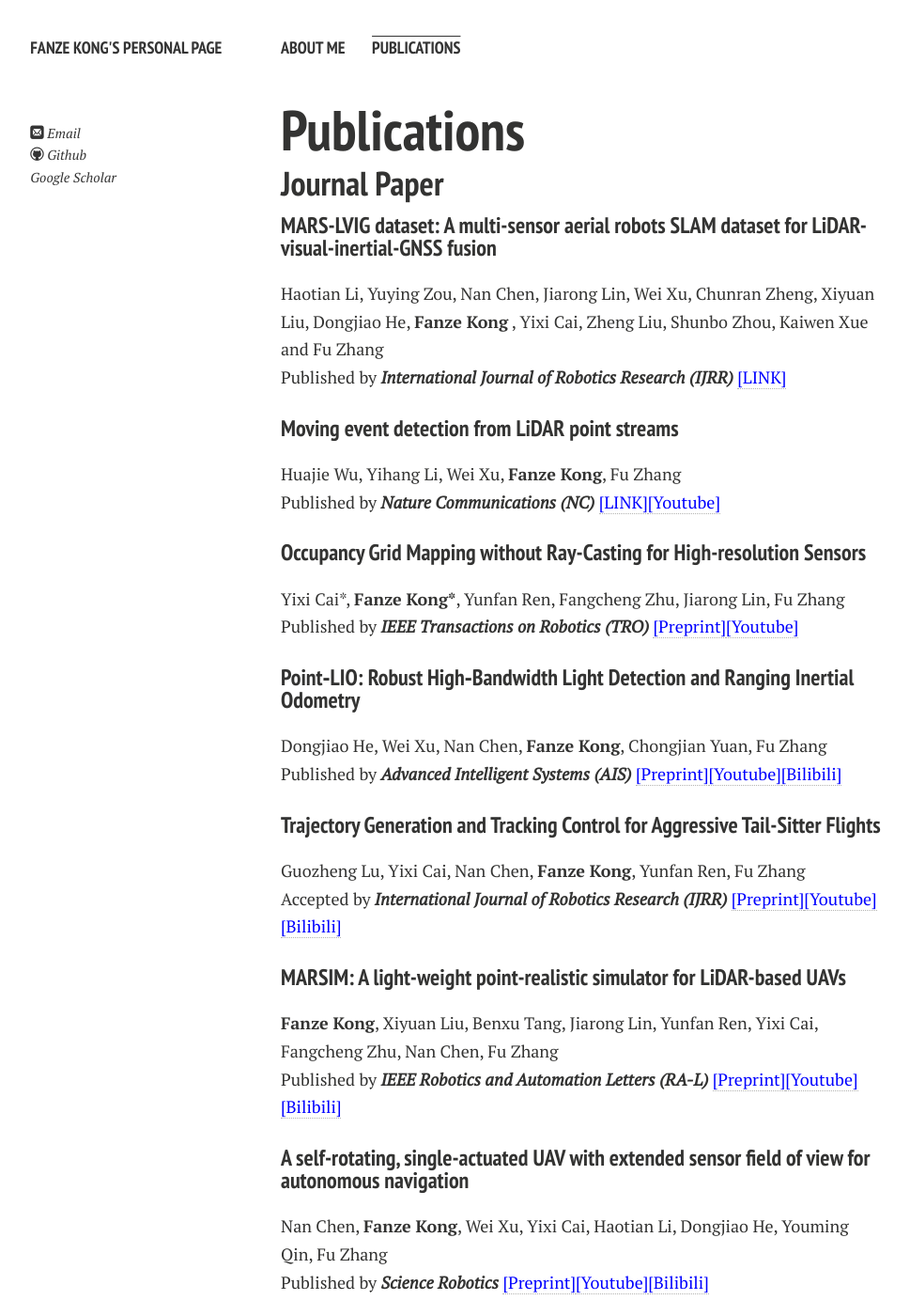
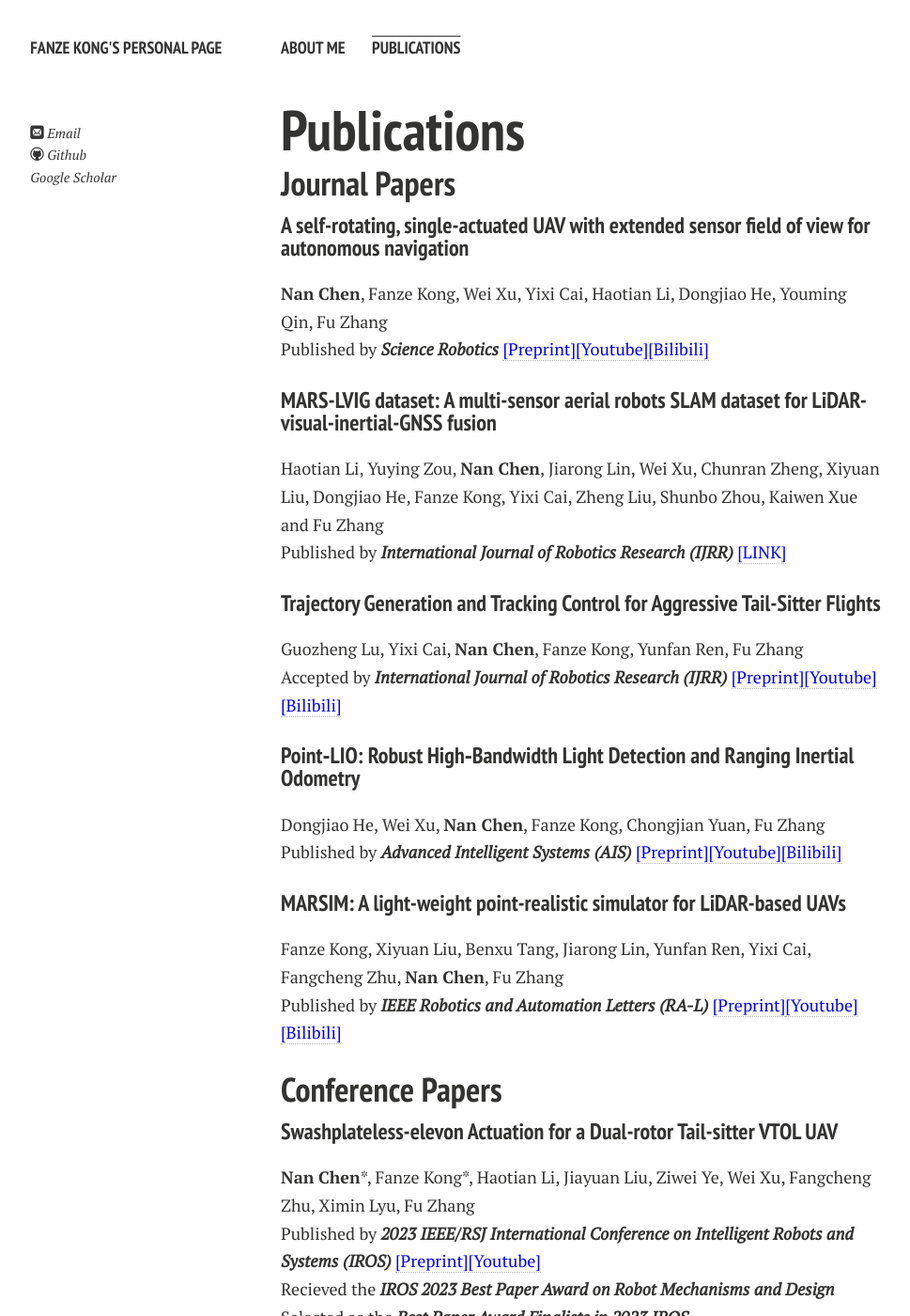
Before and after one commit to lawrence-cn/lawrence-cn.github.io, a Jekyll site: the page built from publications.md, in a window 1280 px wide and 1400 px high. Shown: the whole window at 94% size, without its empty margins (21-990 px from the left). Built offline with Jekyll 4.4.1, drawn with Linux system fonts in a browser that asks for light colours; nearby versions of some CDN libraries; comment, search, counter and statistics services are not loaded; a style sheet for code colours, icons or effects is not loaded; some of the changed text lies outside the part shown.

Commit message:
update paper list

```diff
--- a/publications.md
+++ b/publications.md
@@ -6,66 +6,48 @@ title: Publications
 
 # Publications
 
-## Journal Paper
+## Journal Papers
+
+### A self-rotating, single-actuated UAV with extended sensor field of view for autonomous navigation
+**Nan Chen**, Fanze Kong, Wei Xu, Yixi Cai, Haotian Li, Dongjiao He, Youming Qin, Fu Zhang
+<br>Published by ***Science Robotics*** [<font color=blue>[Preprint]</font>](https://mars.hku.hk/papers/scirobotics.ade4538_.pdf)[<font color=blue>[Youtube]</font>](https://youtu.be/lrEJnJrRJsQ?si=AjWy0GhPUC-1RrOC)[<font color=blue>[Bilibili]</font>](https://www.bilibili.com/video/BV1Ro4y1i7mE)
+
 
 ### MARS-LVIG dataset: A multi-sensor aerial robots SLAM dataset for LiDAR-visual-inertial-GNSS fusion
-Haotian Li, Yuying Zou, Nan Chen, Jiarong Lin, Wei Xu, Chunran Zheng, Xiyuan Liu, Dongjiao He, **Fanze Kong** , Yixi Cai, Zheng Liu, Shunbo Zhou, Kaiwen Xue and Fu Zhang
+Haotian Li, Yuying Zou, **Nan Chen**, Jiarong Lin, Wei Xu, Chunran Zheng, Xiyuan Liu, Dongjiao He, Fanze Kong, Yixi Cai, Zheng Liu, Shunbo Zhou, Kaiwen Xue and Fu Zhang
 <br>Published by ***International Journal of Robotics Research (IJRR)*** [<font color=blue>[LINK]</font>](https://mars.hku.hk/dataset.html)
 
-### Moving event detection from LiDAR point streams
-Huajie Wu, Yihang Li, Wei Xu, **Fanze Kong**, Fu Zhang
-<br>Published by ***Nature Communications (NC)*** [<font color=blue>[LINK]</font>](https://www.nature.com/articles/s41467-023-44554-8.epdf?sharing_token=ZuWvmxFIoXuaB14PDzgDc9RgN0jAjWel9jnR3ZoTv0MhUHPWiyQI5nv-ChA9kanQpjrYpXCoL3AtkFG9QqXjpC3r6jTl5aYUzZhk1oA6pElyQARuGLwrxrgsIvqCxaUKvDg8HP_7aqDumWwUB-Al7DGs28mlwtfVMO0OEiz2-Dc%3D)[<font color=blue>[Youtube]</font>](https://youtu.be/SYaig2eHV5I?si=FcWL-VmTL7q5B4HM)
+### Trajectory Generation and Tracking Control for Aggressive Tail-Sitter Flights
+Guozheng Lu, Yixi Cai, **Nan Chen**, Fanze Kong, Yunfan Ren, Fu Zhang
+<br>Accepted by ***International Journal of Robotics Research (IJRR)*** [<font color=blue>[Preprint]</font>](https://arxiv.org/pdf/2212.11552.pdf)[<font color=blue>[Youtube]</font>](https://youtu.be/2x_bLbVuyrk?si=on8mgj96K2cthpsA)[<font color=blue>[Bilibili]</font>](https://www.bilibili.com/video/BV1Z84y1s7BR)
 
-### Occupancy Grid Mapping without Ray-Casting for High-resolution Sensors
-<!-- [[Preprint]](https://arxiv.org/pdf/2307.08493.pdf)[[Video]](https://www.youtube.com/watch?v=m5QQPbkYYnA) -->
-Yixi Cai\*, **Fanze Kong\***, Yunfan Ren, Fangcheng Zhu, Jiarong Lin, Fu Zhang
-<br>Published by ***IEEE Transactions on Robotics (TRO)*** [<font color=blue>[Preprint]</font>](https://arxiv.org/pdf/2307.08493.pdf)[<font color=blue>[Youtube]</font>](https://youtu.be/m5QQPbkYYnA?si=SSc4g1yhleJJoijZ)
 
 ### Point‐LIO: Robust High‐Bandwidth Light Detection and Ranging Inertial Odometry
-Dongjiao He, Wei Xu, Nan Chen, **Fanze Kong**, Chongjian Yuan, Fu Zhang
+Dongjiao He, Wei Xu, **Nan Chen**, Fanze Kong, Chongjian Yuan, Fu Zhang
 <br>Published by ***Advanced Intelligent Systems (AIS)*** [<font color=blue>[Preprint]</font>](https://onlinelibrary.wiley.com/doi/epdf/10.1002/aisy.202200459)[<font color=blue>[Youtube]</font>](https://youtu.be/oS83xUs42Uw?si=aHDnNhM_4xNcFXU-)[<font color=blue>[Bilibili]</font>](https://www.bilibili.com/video/BV1xL411R7Yq)
 
-### Trajectory Generation and Tracking Control for Aggressive Tail-Sitter Flights
-Guozheng Lu, Yixi Cai, Nan Chen, **Fanze Kong**, Yunfan Ren, Fu Zhang
-<br>Accepted by ***International Journal of Robotics Research (IJRR)*** [<font color=blue>[Preprint]</font>](https://arxiv.org/pdf/2212.11552.pdf)[<font color=blue>[Youtube]</font>](https://youtu.be/2x_bLbVuyrk?si=on8mgj96K2cthpsA)[<font color=blue>[Bilibili]</font>](https://www.bilibili.com/video/BV1Z84y1s7BR)
 
 ### MARSIM: A light-weight point-realistic simulator for LiDAR-based UAVs
-**Fanze Kong**, Xiyuan Liu, Benxu Tang, Jiarong Lin, Yunfan Ren, Yixi Cai, Fangcheng Zhu, Nan Chen, Fu Zhang
+Fanze Kong, Xiyuan Liu, Benxu Tang, Jiarong Lin, Yunfan Ren, Yixi Cai, Fangcheng Zhu, **Nan Chen**, Fu Zhang
 <br>Published by ***IEEE Robotics and Automation Letters (RA-L)*** [<font color=blue>[Preprint]</font>](https://arxiv.org/abs/2211.10716.pdf)[<font color=blue>[Youtube]</font>](https://youtu.be/hiRtcq-5lN0?si=ELwVtgSFala3ncQU)[<font color=blue>[Bilibili]</font>](https://www.bilibili.com/video/BV1M84y117KG)
 
-### A self-rotating, single-actuated UAV with extended sensor field of view for autonomous navigation
-Nan Chen, **Fanze Kong**, Wei Xu, Yixi Cai, Haotian Li, Dongjiao He, Youming Qin, Fu Zhang
-<br>Published by ***Science Robotics*** [<font color=blue>[Preprint]</font>](https://mars.hku.hk/papers/scirobotics.ade4538_.pdf)[<font color=blue>[Youtube]</font>](https://youtu.be/lrEJnJrRJsQ?si=AjWy0GhPUC-1RrOC)[<font color=blue>[Bilibili]</font>](https://www.bilibili.com/video/BV1Ro4y1i7mE)
 
-### Large-Scale LiDAR Consistent Mapping using Hierachical LiDAR Bundle Adjustment
-Xiyuan Liu, Zheng Liu, **Fanze Kong**, Fu Zhang
-<br>Published by ***IEEE Robotics and Automation Letters (RA-L)***, presented on ***IROS 2023*** [<font color=blue>[Preprint]</font>](https://arxiv.org/abs/2209.11939.pdf)[<font color=blue>[Youtube]</font>](https://youtu.be/CuLnTnXVujw?si=DFdouSceGqpEP_Zn)[<font color=blue>[Bilibili]</font>](https://www.bilibili.com/video/BV1Qg41127j9)
 
-### Avoiding Dynamic Small Obstacles With Onboard Sensing and Computation on Aerial Robots
-**Fanze Kong\***, Wei Xu\*, Yixi Cai, Fu Zhang
-<br>Published by ***IEEE Robotics and Automation Letters (RA-L) with IROS 2021*** [<font color=blue>[Preprint]</font>](https://arxiv.org/abs/2103.00406.pdf)[<font color=blue>[Youtube]</font>](https://youtu.be/mjtmpEYwQsI?si=6gpj3JQG0wbc4xxU)[<font color=blue>[Bilibili]</font>](https://www.bilibili.com/video/BV1w3411k7bj)
 
-## Conference Paper
+## Conference Papers
 
 ### Swashplateless-elevon Actuation for a Dual-rotor Tail-sitter VTOL UAV
-Nan Chen\*, **Fanze Kong\***, Haotian Li, Jiayuan Liu, Ziwei Ye, Wei Xu, Fangcheng Zhu, Ximin Lyu, Fu Zhang
+**Nan Chen**\*, Fanze Kong\*, Haotian Li, Jiayuan Liu, Ziwei Ye, Wei Xu, Fangcheng Zhu, Ximin Lyu, Fu Zhang
 <br>Published by ***2023 IEEE/RSJ International Conference on Intelligent Robots and Systems (IROS)*** [<font color=blue>[Preprint]</font>](https://arxiv.org/abs/2309.13559.pdf)[<font color=blue>[Youtube]</font>](https://youtu.be/Sx9Rk4Zf7sQ?si=-JGP7CZFW_FYLHKX)
 <br>Recieved the ***IROS 2023 Best Paper Award on Robot Mechanisms and Design***
 <br>Selected as the ***Best Paper Award Finalists in 2023 IROS***.
 
-### Decentralized Swarm Trajectory Generation for LiDAR-based Aerial Tracking in Cluttered Environments
-Longji Yin, Fangcheng Zhu, Yunfan Ren, **Fanze Kong**, Fu Zhang
-<br>Published by ***2023 IEEE/RSJ International Conference on Intelligent Robots and Systems (IROS)*** [<font color=blue>[Youtube]</font>](https://youtu.be/04-ls0PHkuU?si=BJxpHd4aQ52Sw8eM)[<font color=blue>[Bilibili]</font>](https://www.bilibili.com/video/BV1bv4y1Y7Sa)
-<br>Selected as the ***Best Paper Award Finalists in 2023 IROS***.
 
 ### HALO: A Safe, Coaxial, and Dual-Ducted UAV without Servo
-Haotian Li, Nan Chen, **Fanze Kong**, Yuying Zou, Shenji Zhou, Dongjiao He, Fu Zhang
+Haotian Li, **Nan Chen**, Fanze Kong, Yuying Zou, Shenji Zhou, Dongjiao He, Fu Zhang
 <br>Published by ***2023 IEEE/RSJ International Conference on Intelligent Robots and Systems (IROS)*** [<font color=blue>[Bilibili]</font>](https://www.bilibili.com/video/BV1ys4y1L7eG)
 
-### Bubble Explorer: Fast UAV Exploration in Large-Scale and Cluttered 3D-Environments using Occlusion-Free Spheres
-Benxu Tang, Yunfan Ren, Fangcheng Zhu, Rui He, Siqi Liang, **Fanze Kong**, Fu Zhang
-<br>Published by ***2023 IEEE/RSJ International Conference on Intelligent Robots and Systems (IROS)*** [<font color=blue>[Preprint]</font>](https://arxiv.org/abs/2304.00852.pdf)[<font color=blue>[Youtube]</font>](https://youtu.be/4FqgNSbrx04?si=9UADubCFxVe6lAwz)[<font color=blue>[Bilibili]</font>](https://www.bilibili.com/video/BV1zx4y1K7LJ)
 
 ### Decentralized LiDAR-inertial Swarm Odometry
-Fangcheng Zhu, Yunfan Ren, **Fanze Kong**, Huajie Wu, Siqi Liang, Nan Chen, Wei Xu, Fu Zhang
+Fangcheng Zhu, Yunfan Ren, Fanze Kong, Huajie Wu, Siqi Liang, **Nan Chen**, Wei Xu, Fu Zhang
 <br>Published by ***2023 International Conference on Robotics and Automation (ICRA)*** [<font color=blue>[Preprint]</font>](https://arxiv.org/abs/2209.06628.pdf)[<font color=blue>[Youtube]</font>](https://youtu.be/MxeoKVXrmEs?si=THjCu3x7MQKRYndr)[<font color=blue>[Bilibili]</font>](https://www.bilibili.com/video/BV1dg411m7Co)
```
